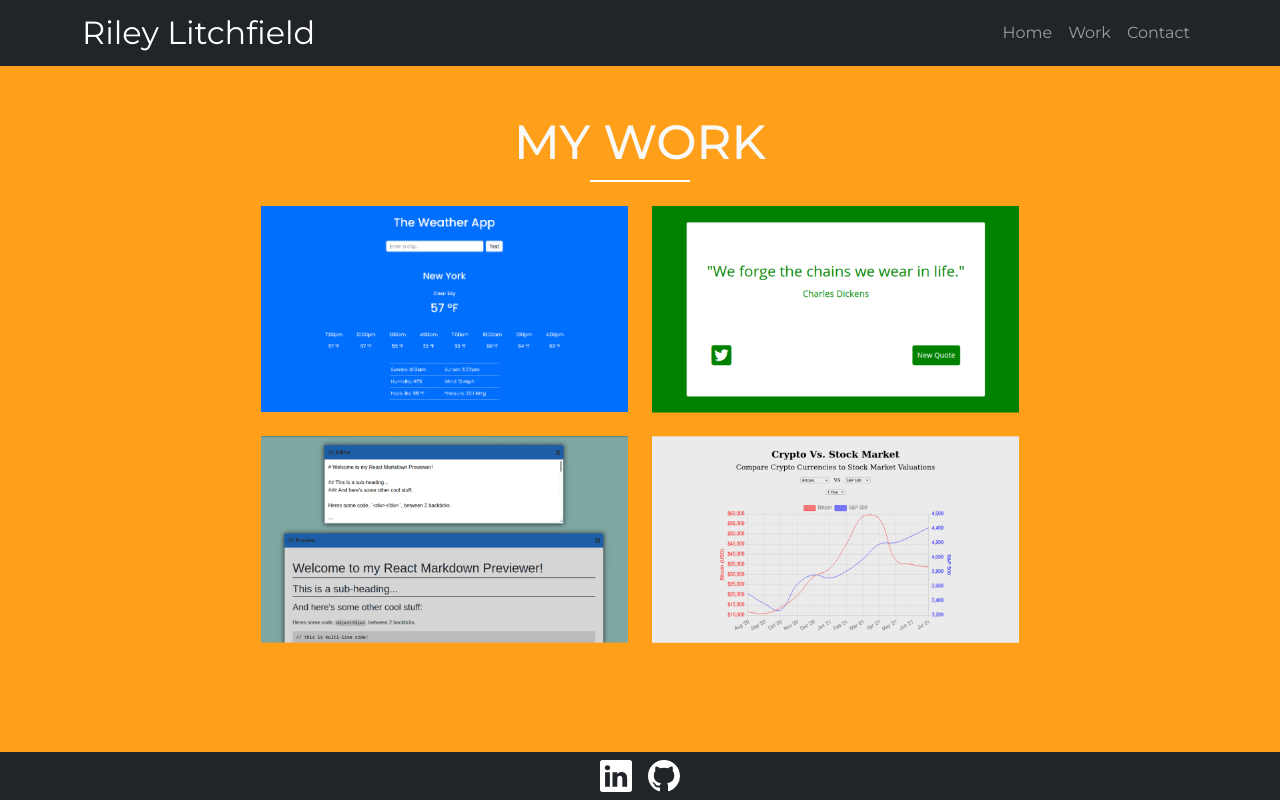
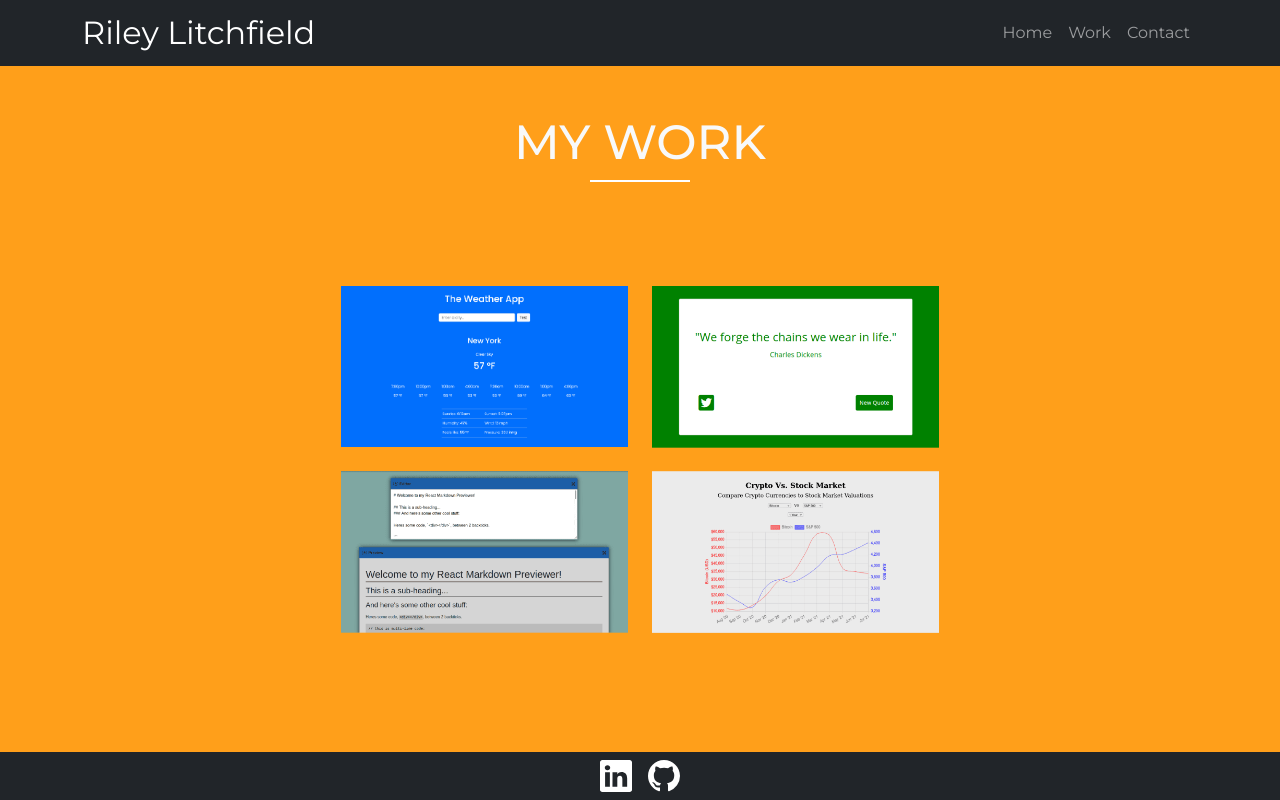
Before and after one commit to karateking007/riley-portfolio, a React (Create React App) app: page /work in a window 1280 px wide. Built offline with nearby package versions, Linux system fonts and the light colour scheme.

Commit message:
updated styling

```diff
--- a/src/App.css
+++ b/src/App.css
@@ -274,11 +274,15 @@ a {
 
 @media (min-width: 992px) {
   #home-graphic {
-    max-width: 40%;
+    max-width: 50%;
   }
 
   #work-row {
     width: 85%;
+  }
+
+  .row {
+    padding: 5rem !important;
   }
 }
 
```
